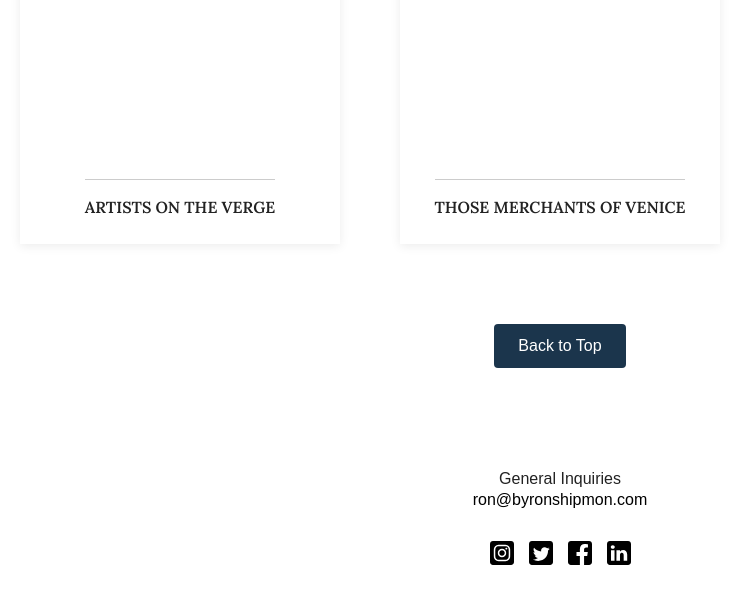
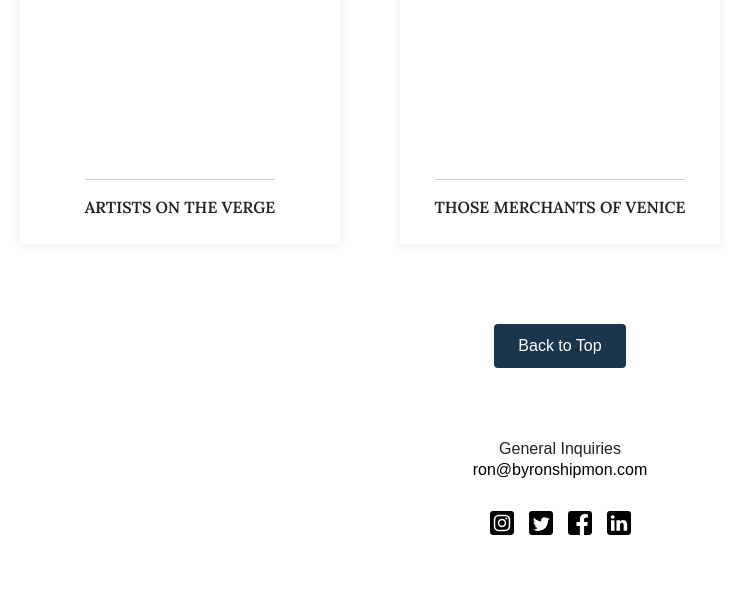
Before and after one commit to shasunal/byronshipmon, a plain HTML site: page articles-identity-and-art.html in a window 1280 px wide. Shown: the part 3532-4135 px from the top of the page, without its empty margins (80-819 px from the left). After the commit the page ends 4077 px from the top, so only its background shows below. Drawn offline with nearby package versions, Linux system fonts and the light colour scheme; a script that the page names is missing.

Commit message:
Update by-ron-shipmon.webflow.css

```diff
--- a/css/by-ron-shipmon.webflow.css
+++ b/css/by-ron-shipmon.webflow.css
@@ -202,7 +202,7 @@
   background-color: #fff;
   margin-top: 20px;
   padding-top: 20px;
-  padding-bottom: 20px;
+  padding-bottom: 10px;
   display: flex;
   flex-direction: column;
   align-items: center;
@@ -392,7 +392,7 @@
   background-color: #fff;
   margin-top: 40px;
   padding-top: 20px;
-  padding-bottom: 20px;
+  padding-bottom: 10px;
 }
 
 .footerwrapper {
@@ -582,7 +582,7 @@
 .footersection {
   background-color: #fff;
   text-align: center;
-  padding: 40px 20px;
+  padding: 10px 10px;
   margin-top: 60px;
 }
 
```
